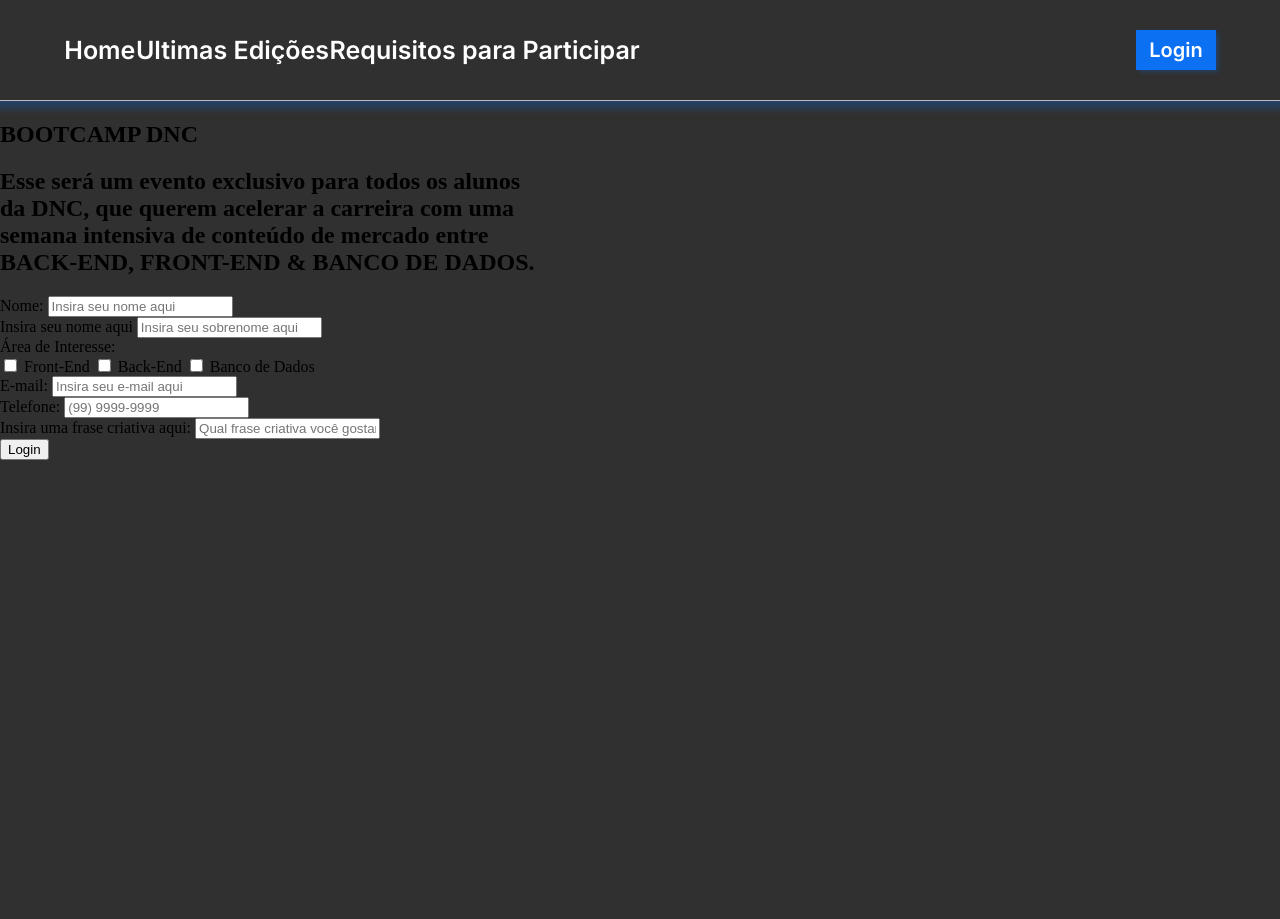
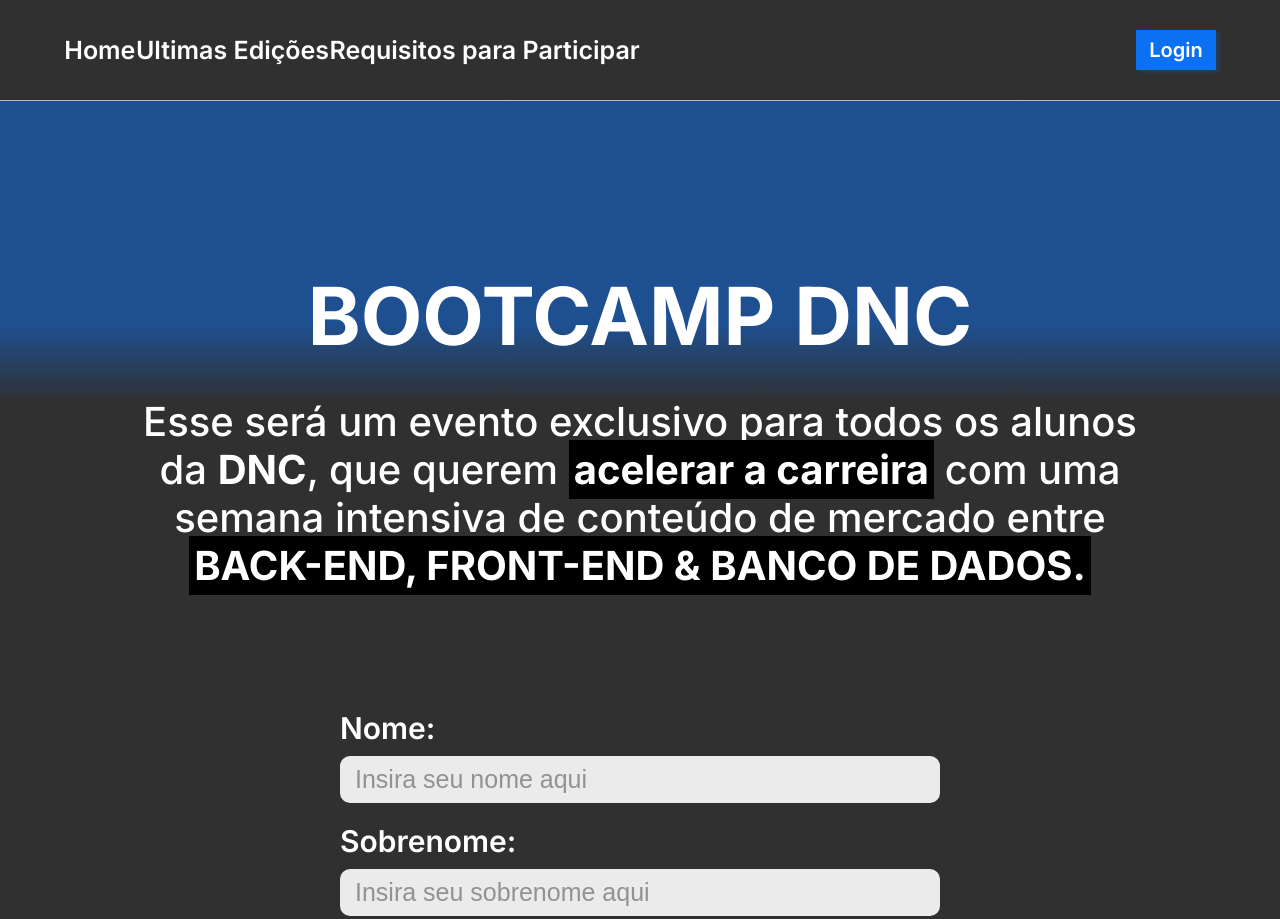
Before and after one commit to dev-jeff-lopes/bootcamp-dnc, a plain HTML site: page index.html in a window 1280 px wide. Shown: the top 919 px of the page. Before the commit the page ends 800 px from the top, so only its background shows below. Drawn offline with Linux system fonts and the light colour scheme.

Commit message:
Adicionando formatação de estilo do formulário

```diff
--- a/estilo.css
+++ b/estilo.css
@@ -1,17 +1,24 @@
 @import url('https://fonts.googleapis.com/css2?family=Inter:wght@400;500;600;700&display=swap');
+
+:root {
+    --azul-dnc: #0C70F2;
+    --preto-dnc: #303030;
+    --cinza-hover: #c9c9c9;
+    --font-padrao: 'Inter';
+}
 
 body {
     margin: 0;
     padding: 0;
     background: linear-gradient(180deg, rgba(12, 112, 242, 0.5) 19.91%,
-    rgba(12, 112, 242, 0) 24.84%) #303030;
+            rgba(12, 112, 242, 0) 24.84%) #303030;
     background-repeat: no-repeat;
 }
 
 #principal {
     width: 100%;
     height: 100px;
-    background-color: #303030;
+    background-color: var(--preto-dnc);
     display: flex;
     justify-content: space-between;
     align-items: center;
@@ -19,7 +26,7 @@ body {
 }
 
 #principal div a {
-    font-family: 'Inter', sans-serif;
+    font-family: var(--font-padrao);
     font-style: normal;
     font-weight: 600;
     font-size: 25px;
@@ -28,8 +35,8 @@ body {
     text-decoration: none;
 }
 
-#principal div a:hover{
-    color: #bababa;
+#principal div a:hover {
+    color: var(--cinza-hover);
 }
 
 #menu {
@@ -40,16 +47,108 @@ body {
 }
 
 #principal button {
-    font-family: 'Inter';
+    font-family: var(--font-padrao);
     font-size: 20px;
     font-weight: 600;
     color: #fff;
     margin-right: 5%;
-    background-color: #0c70f2;
+    background-color: var(--azul-dnc);
     border: none;
     height: 40px;
     width: 80px;
     box-shadow: 3px 2px 4px rgba(12, 112, 242, 0.25);
     cursor: pointer;
+}
 
+section {
+    display: flex;
+    flex-direction: column;
+    align-items: center;
+    margin: 100px 0;
+    color: #fff;
+    font-family: var(--font-padrao);
 }
+
+section header {
+
+
+    text-align: center;
+}
+
+section header h1 {
+    font-weight: 800;
+    font-size: 80px;
+    text-transform: uppercase;
+    margin-bottom: 20px;
+}
+
+section header h2 {
+    font-style: normal;
+    font-weight: 500;
+    font-size: 40px;
+    line-height: 48px;
+    margin-bottom: 100px;
+}
+
+.invert {
+    background-color: #000;
+    font-weight: bold;
+    padding: 5px;
+}
+
+form {
+    font-weight: 600;
+    font-size: 30px;
+    line-height: 36px;
+    width: 600px;
+}
+
+.form-group {
+    display: flex;
+    flex-direction: column;
+    margin: 10px 0;
+}
+
+form input {
+    background: rgba(255, 255, 255, 0.9);
+    border-radius: 10px;
+    border: 0;
+    height: 45px;
+    font-size: 25px;
+    padding-left: 15px;
+}
+
+form label {
+    margin: 10px 0;
+}
+
+form input::placeholder {
+    color: rgba(57, 57, 57, 0.5);
+}
+
+.checkbox-itens label {
+    font-size: 25px;
+}
+
+.checkbox-itens {
+    display: flex;
+    justify-content: space-around;
+    align-items: center;
+}
+
+.checkbox-itens input[type="checkbox"] {
+    transform: scale(1.7);
+}
+
+form input[type="submit"] {
+    background: rgba(12, 112, 242, 0.9);
+    box-shadow: 0px 6px 4px rgba(12, 112, 242, 0.25);
+    border-radius: 10px;
+    width: 100%;
+    margin-top: 80px;
+    cursor: pointer;
+    color: #fff;
+    font-weight: 600;
+    font-size: 32px;
+    height: 55px;
+}
--- a/index.html
+++ b/index.html
@@ -41,7 +41,7 @@
             </div>
 
             <div class="form-group">
-                <label for="ilastName">Insira seu nome aqui</label>
+                <label for="ilastName">Sobrenome:</label>
                 <input placeholder="Insira seu sobrenome aqui" type="text" name="lastName" id="ilastName">
             </div>
 
@@ -80,7 +80,6 @@
         </form>
     </section>
 
-
 </body>
 
 </html>
```
